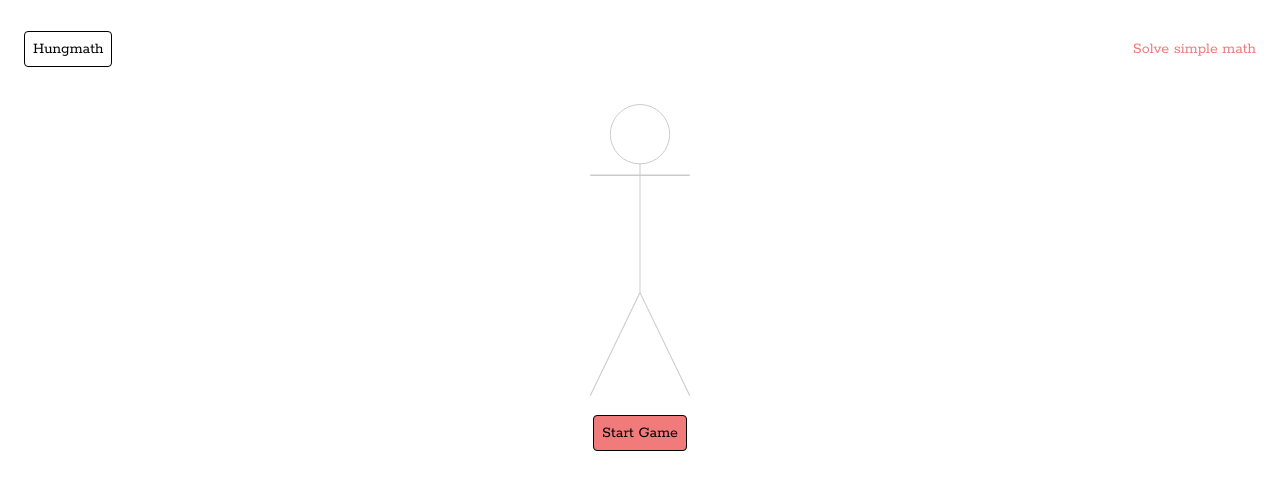
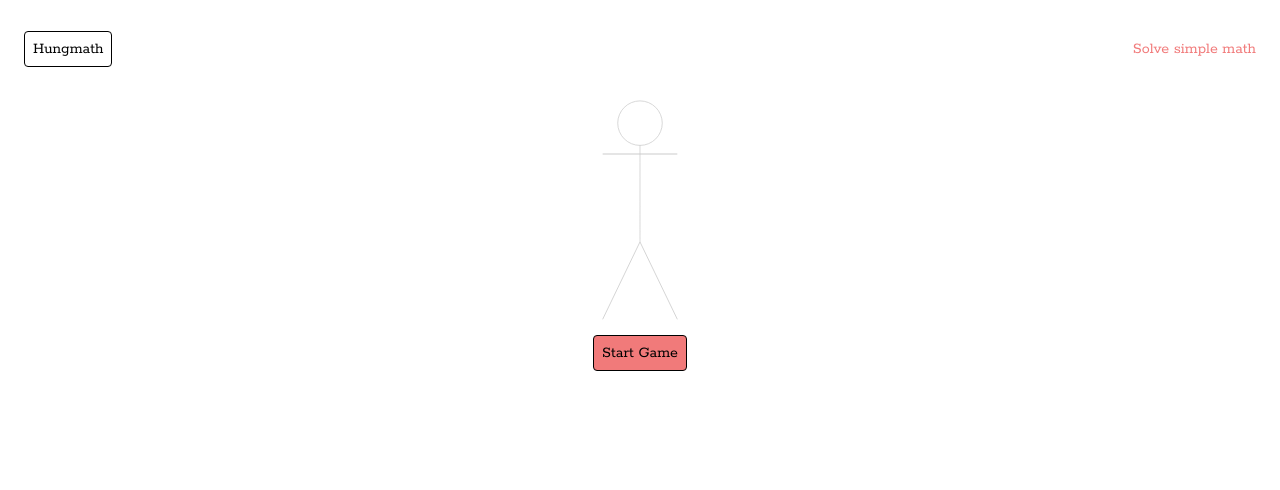
Before and after one commit to Rapteon/hungmath, an Angular app: page / in a window 1280 px wide. Shown: the top 490 px of the page. Built offline with nearby package versions, Linux system fonts and the light colour scheme.

Commit message:
Reduced height of hangman.

```diff
--- a/src/app/hangman/hangman.component.css
+++ b/src/app/hangman/hangman.component.css
@@ -1,3 +1,3 @@
 #hangman {
-    height: 20em;
+    height: 15em;
 }
```
